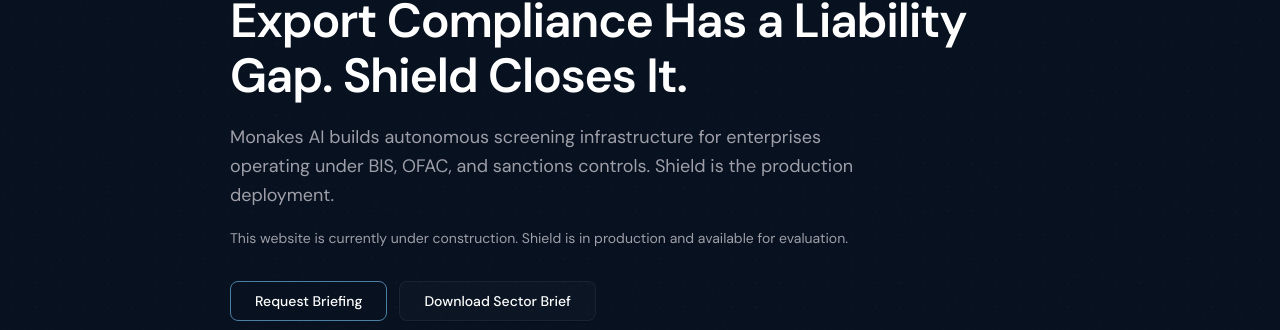
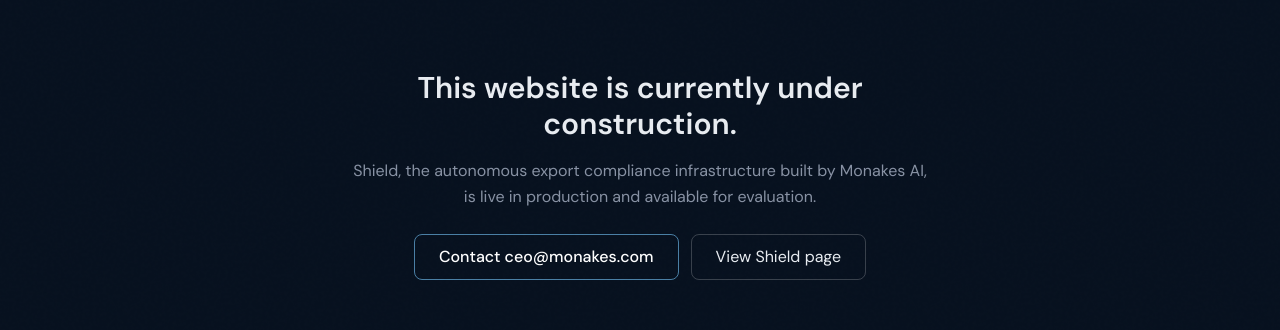
Before and after one commit to wahidhamdat/v0-nexus-work-management-platform-qi, a Next.js app: page / in a window 1280 px wide. Shown: the part 225-555 px from the top of the page. Built offline with nearby package versions, Linux system fonts and the light colour scheme; no server answers.

Commit message:
lastfuck

```diff
--- a/app/page.tsx
+++ b/app/page.tsx
@@ -59,6 +59,7 @@ export default function Home() {
           __html: JSON.stringify(jsonLd).replace(/</g, "\\u003c"),
         }}
       />
+      {/*
       <BriefingModalProvider>
         <main id="main-content" className="min-h-screen bg-[#07111F]">
           <AlertBar />
@@ -66,14 +67,50 @@ export default function Home() {
           <HeroSection />
           <ClientSections />
 
-        {/* GEO: Generative Engine Optimization — invisible to users, crawlable by AI */}
           <div className="sr-only" aria-hidden="true">
             <p>
-            Monakes AI is the company behind Shield — autonomous export compliance infrastructure screening China-facing transactions against real-time BIS Entity Lists, OFAC SDN, and MEU Lists. Neural fuzzy matching. Immutable audit logs. London. ceo@monakes.com. This website is currently under construction; Shield is live in production.
+              Monakes AI is the company behind Shield — autonomous export compliance
+              infrastructure screening China-facing transactions against real-time
+              BIS Entity Lists, OFAC SDN, and MEU Lists. Neural fuzzy matching.
+              Immutable audit logs. London. ceo@monakes.com. This website is currently
+              under construction; Shield is live in production.
             </p>
           </div>
         </main>
       </BriefingModalProvider>
+      */}
+
+      <main
+        id="main-content"
+        className="min-h-screen bg-[#07111F] flex items-center justify-center px-6"
+      >
+        <section className="max-w-xl mx-auto text-center">
+          <h1
+            className="text-2xl sm:text-3xl font-semibold text-[#e8ecf1] mb-4"
+            style={{ fontFamily: "var(--font-heading)" }}
+          >
+            This website is currently under construction.
+          </h1>
+          <p className="text-sm sm:text-base text-[#8892a4] mb-6 leading-relaxed">
+            Shield, the autonomous export compliance infrastructure built by Monakes AI,
+            is live in production and available for evaluation.
+          </p>
+          <div className="flex flex-col sm:flex-row items-center justify-center gap-3">
+            <a
+              href="mailto:ceo@monakes.com"
+              className="inline-flex items-center justify-center px-6 py-2.5 rounded-sm bg-[#07111F] text-white border border-[#4A7FA5] text-sm sm:text-base font-medium hover:bg-[#0a1628] transition-colors"
+            >
+              Contact ceo@monakes.com
+            </a>
+            <a
+              href="/shield"
+              className="inline-flex items-center justify-center px-6 py-2.5 rounded-sm border border-white/20 text-sm sm:text-base text-[#e8ecf1] hover:bg-white/5 transition-colors"
+            >
+              View Shield page
+            </a>
+          </div>
+        </section>
+      </main>
     </SmoothScroll>
   )
 }
```
Lines whose indentation alone changed are shown as unchanged.
